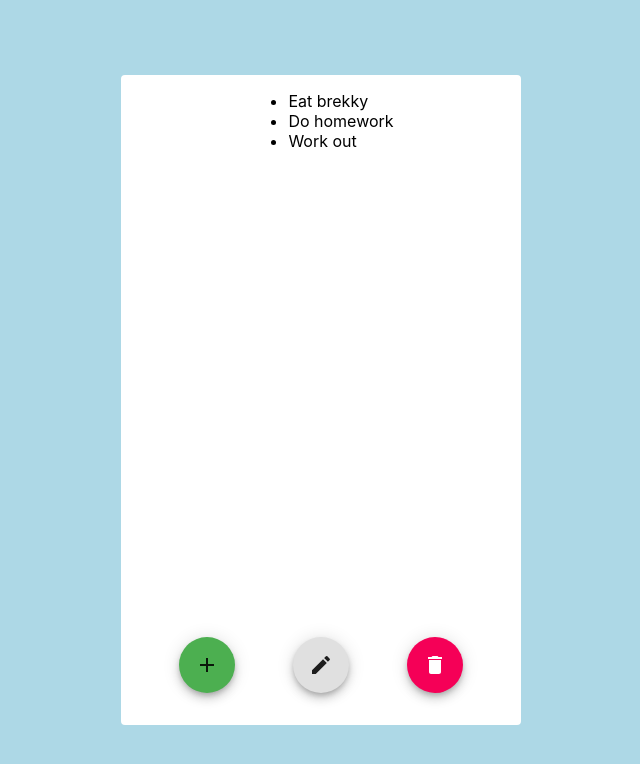
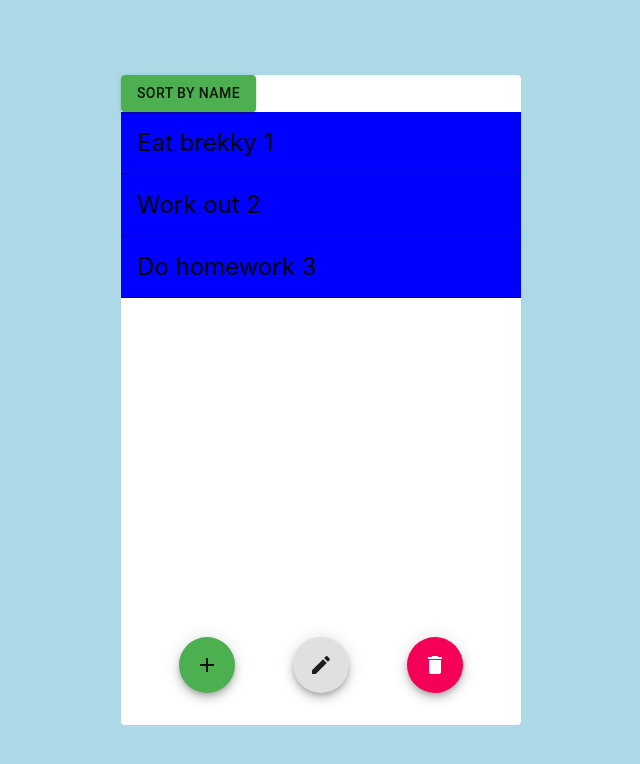
Before and after one commit to nathan-king/recoil-todo-app, a React (Create React App) app: page / in a window 1280 px wide. Shown: the top 764 px of the page, without its empty margins (319-959 px from the left). Built offline with nearby package versions, Linux system fonts and the light colour scheme.

Commit message:
Various changes

```diff
--- a/package.json
+++ b/package.json
@@ -9,6 +9,7 @@
     "@testing-library/react": "^11.2.3",
     "@testing-library/user-event": "^12.6.2",
     "react": "^17.0.1",
+    "react-css-modules": "^4.7.11",
     "react-dom": "^17.0.1",
     "react-scripts": "4.0.1",
     "sass": "^1.32.5",
@@ -37,5 +38,9 @@
       "last 1 firefox version",
       "last 1 safari version"
     ]
+  },
+  "devDependencies": {
+    "postcss-scss": "^3.0.4",
+    "react-app-rewired": "^2.1.8"
   }
 }
--- a/src/App.js
+++ b/src/App.js
@@ -2,7 +2,6 @@ import "./App.scss";
 import { Todos, Buttons } from "./components";
 import { ThemeProvider } from "@material-ui/styles";
 import theme from "./utils/Theme";
-import { useState } from "react";
 import { ContextProvider } from "./context";
 
 function App() {
--- a/src/App.scss
+++ b/src/App.scss
@@ -10,7 +10,8 @@
 .container {
   width: 400px;
   display: flex;
-  justify-content: space-evenly;
+  flex-direction: column;
+  align-items: center;
   height: 650px;
   position: relative;
   background-color: white;
--- a/src/components/Todos/Todos.module.scss
+++ b/src/components/Todos/Todos.module.scss
@@ -1,3 +1,17 @@
-.todo {
+.todos {
   width: 100%;
+  font-size: 1.5rem;
+  list-style: none;
+  text-indent: 0;
+  margin: 0;
+  padding: 0;
+
+  div {
+    margin: 0;
+    padding: 1rem;
+    text-indent: 0;
+    list-style-type: 0;
+    background-color: blue;
+    border-bottom: 1px solid black;
+  }
 }
--- a/src/components/Todos/index.js
+++ b/src/components/Todos/index.js
@@ -1,30 +1,56 @@
-import React, { useContext } from "react";
+import React, { useState, useContext, useEffect } from "react";
 import { Context } from "../../context";
 import styles from "./Todos.module.scss";
+import { handleAdd, sortName, sortPriority } from "../../utils/Helpers";
+
+// MUI Button Component
+import Button from "@material-ui/core/button";
 
 export default function Todos() {
   const { context, setContext } = useContext(Context);
 
+  // Toggle Priority vs Name Sorting
+  const [priority, setPriority] = useState(true); // Sorting: true = priority, false = name
+  // let priority = context.priority;
+  let todos = [...context.todos];
+
+  priority ? sortPriority(todos) : sortName(todos);
+
   return (
-    <div>
-      <ul>
-        {context.todos.map((todo, index) => (
-          <li
-            className={styles.todo}
-            key={index}
-            onClick={(item) => handleAdd(item)}
-          >
-            {todo}
-          </li>
+    <>
+      <div className={styles.todos}>
+        <Button
+          variant="contained"
+          color="primary"
+          onClick={() => setPriority(!priority)}
+        >
+          Sort by {priority ? "name" : "priority"}
+        </Button>
+
+        {/* Dynamically render  todo items */}
+        {todos.map((todo, index) => (
+          <div key={index}>
+            {todo.title} {todo.priority}
+          </div>
         ))}
-      </ul>
-    </div>
+      </div>
+    </>
   );
 
-  function handleAdd(todo) {
-    setContext({
-      type: "add",
-      payload: todo,
-    });
-  }
+  // Event Handlers and Helper Functions
+
+  // function handleAdd(todo) {
+  //   setContext({
+  //     type: "add",
+  //     payload: todo,
+  //   });
+  // }
+
+  // function sortName(todos) {
+  //   todos.sort((a, b) => a.title.localeCompare(b.title));
+  // }
+
+  // function sortPriority(todos) {
+  //   todos.sort((a, b) => a.priority - b.priority);
+  // }
 }
--- a/src/context/index.js
+++ b/src/context/index.js
@@ -1,7 +1,24 @@
 import React, { useReducer, createContext } from "react";
 
 const initialState = {
-  todos: ["Eat brekky", "Do homework", "Work out"],
+  todos: [
+    {
+      title: "Eat brekky",
+      completed: false,
+      priority: 1,
+    },
+    {
+      title: "Do homework",
+      completed: false,
+      priority: 3,
+    },
+    {
+      title: "Work out",
+      completed: false,
+      priority: 2,
+    },
+  ],
+  priority: true,
 };
 
 const actions = {
--- a/src/index.js
+++ b/src/index.js
@@ -1,6 +1,6 @@
 import React from "react";
 import ReactDOM from "react-dom";
-import "./index.css";
+import "./index.scss";
 import App from "./App";
 import reportWebVitals from "./reportWebVitals";
 
--- /dev/null
+++ b/src/utils/Helpers.js
@@ -0,0 +1,17 @@
+import { useContext } from "react";
+import { Context } from "../context";
+
+export function handleAdd(todo, setContext) {
+  setContext({
+    type: "add",
+    payload: todo,
+  });
+}
+
+export function sortName(todos) {
+  todos.sort((a, b) => a.title.localeCompare(b.title));
+}
+
+export function sortPriority(todos) {
+  todos.sort((a, b) => a.priority - b.priority);
+}
```
Also changed, not shown: jsconfig.json (added, +10 -0 lines), src/index.scss (renamed from src/index.css), 2 other files (tests, documents, lock files or other folders).
